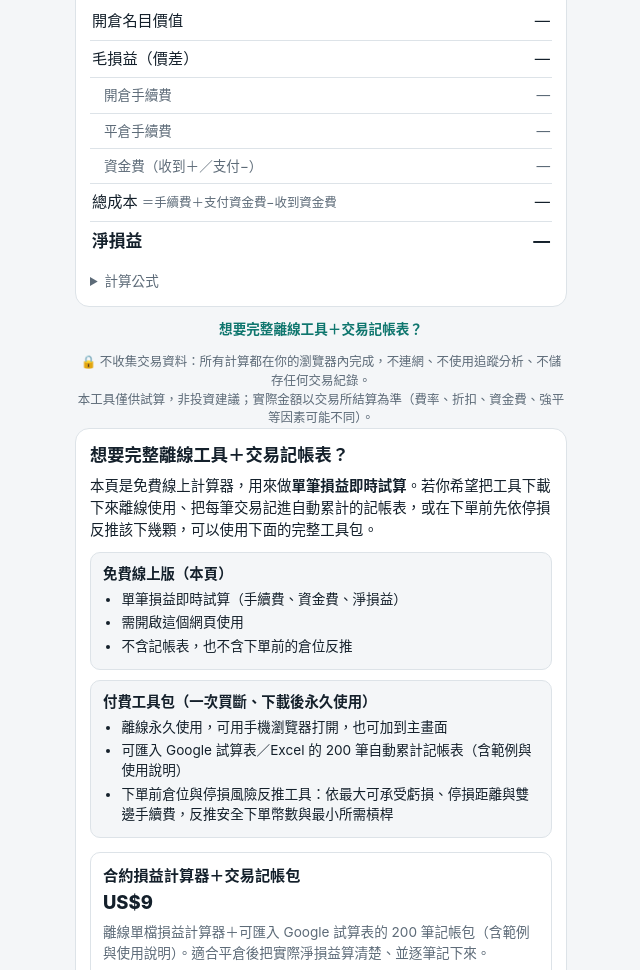
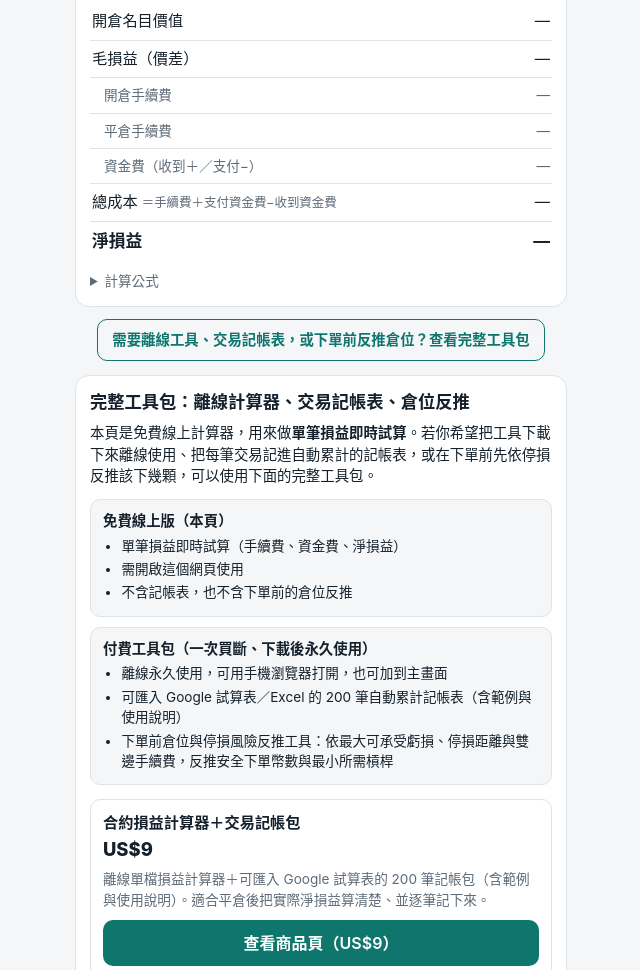
Before and after one commit to dtpnm857jk-create/futures-pnl-calculator, a plain HTML site: page index.html in a window 1280 px wide. Shown: the part 897-1867 px from the top of the page, without its empty margins (319-959 px from the left). Drawn offline with Linux system fonts and the light colour scheme.

Commit message:
Move product CTA above footer and restyle jump link

```diff
--- a/index.html
+++ b/index.html
@@ -82,8 +82,8 @@
   footer{color:var(--mute);font-size:.78rem;text-align:center;margin-top:8px}
   details{font-size:.85rem;color:var(--mute)} summary{cursor:pointer}
 
-  .upgrade-jump{text-align:center;margin:2px 2px 14px;font-size:.85rem}
-  .upgrade-jump a{color:var(--pri);text-decoration:none;font-weight:600}
+  .upgrade-jump{text-align:center;margin:2px 2px 14px;font-size:.9rem}
+  .upgrade-jump a{display:inline-block;color:var(--pri);text-decoration:none;font-weight:600;border:1px solid var(--pri);border-radius:10px;padding:10px 14px;line-height:1.4}
   .upgrade h2{font-size:1.08rem;margin:0 0 8px;line-height:1.4}
   .upgrade .lead{margin:0 0 12px;font-size:.9rem}
   .compare{display:grid;gap:10px;margin:0 0 14px}
@@ -172,15 +172,10 @@
   </section>
 
 
-  <p class="upgrade-jump"><a href="#upgrade">想要完整離線工具＋交易記帳表？</a></p>
-
-  <footer>
-    🔒 不收集交易資料：所有計算都在你的瀏覽器內完成，不連網、不使用追蹤分析、不儲存任何交易紀錄。<br>
-    本工具僅供試算，非投資建議；實際金額以交易所結算為準（費率、折扣、資金費、強平等因素可能不同）。
-  </footer>
+  <p class="upgrade-jump"><a href="#upgrade">需要離線工具、交易記帳表，或下單前反推倉位？查看完整工具包</a></p>
 
   <section id="upgrade" class="card upgrade">
-    <h2>想要完整離線工具＋交易記帳表？</h2>
+    <h2>完整工具包：離線計算器、交易記帳表、倉位反推</h2>
     <p class="lead">本頁是免費線上計算器，用來做<strong>單筆損益即時試算</strong>。若你希望把工具下載下來離線使用、把每筆交易記進自動累計的記帳表，或在下單前先依停損反推該下幾顆，可以使用下面的完整工具包。</p>
 
     <div class="compare">
@@ -228,6 +223,11 @@
 
     <p class="fine">以上是計算與記帳工具，一次買斷，下載後可離線使用；所有計算同樣在你自己的裝置完成，不會把交易資料回傳給我們。頁面金額以 Gumroad 結帳顯示為準（可能依地區顯示當地幣別）。本工具不提供交易訊號或操作建議，也不構成投資建議。合約交易風險高，可能損失全部保證金；實際損益、手續費、資金費與強平都以交易所結算為準。</p>
   </section>
+
+  <footer>
+    🔒 不收集交易資料：所有計算都在你的瀏覽器內完成，不連網、不使用追蹤分析、不儲存任何交易紀錄。<br>
+    本工具僅供試算，非投資建議；實際金額以交易所結算為準（費率、折扣、資金費、強平等因素可能不同）。
+  </footer>
 </main>
 
 <script>
```
